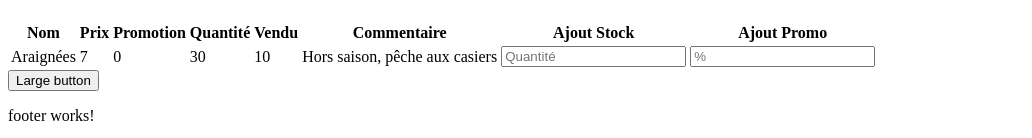
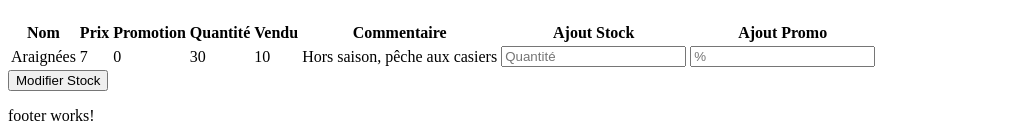
Before and after one commit to NgamyGianni/back-office-school-project, an Angular app: page /manageStocks in a window 1280 px wide. Shown: the part 725-863 px from the top of the page, without its empty margins (0-1032 px from the left). Built offline with nearby package versions, Linux system fonts and the light colour scheme.

Commit message:
ajout bouton

```diff
--- a/src/app/pages/manage-stocks/manage-stocks.component.html
+++ b/src/app/pages/manage-stocks/manage-stocks.component.html
@@ -35,7 +35,7 @@
                 </div>
         </div>
         <div class="col text-center">
-            <button type="button" class="btn btn-primary btn-lg">Large button</button>
+            <button type="button" (click)="updateProductsQuantityDiscount()" class="btn btn-primary btn-lg">Modifier Stock</button>
         </div>
     </div>
 </div>
```
